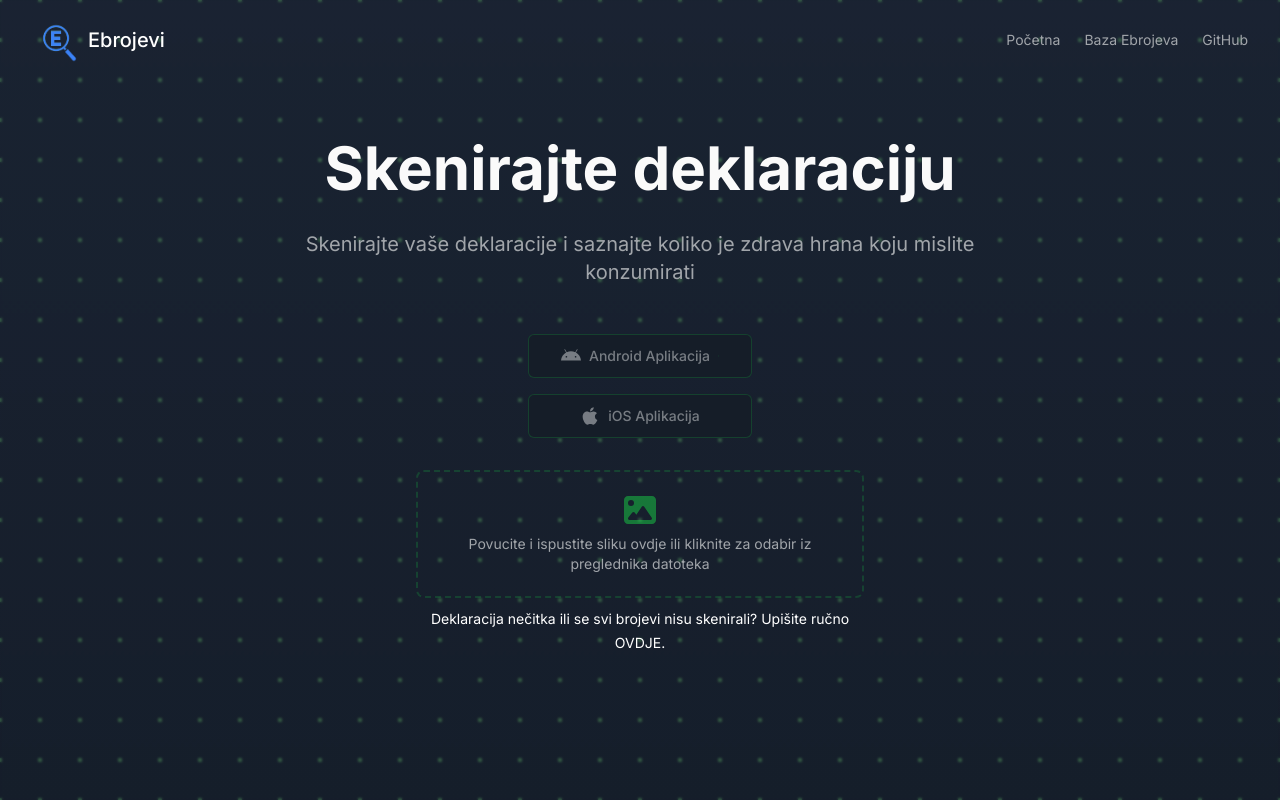
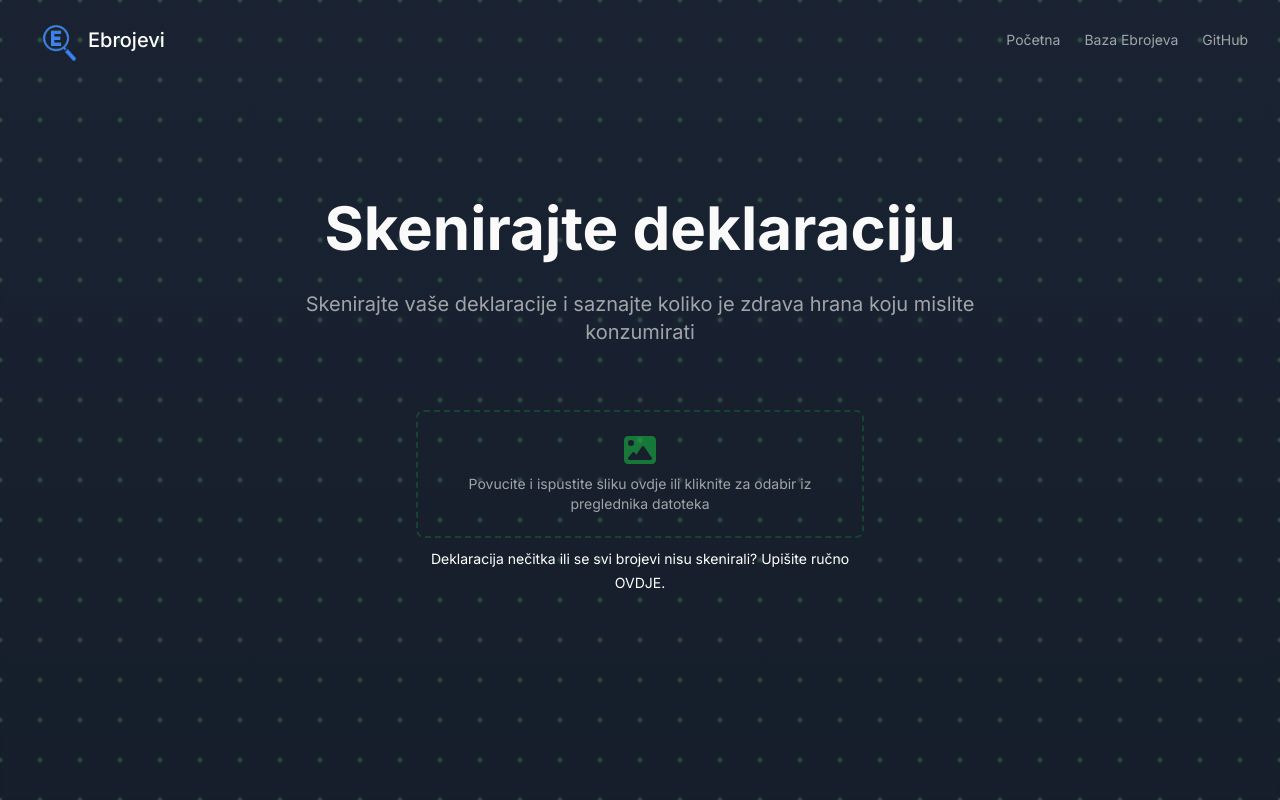
Before and after one commit to MortalWombat-repo/ebrojevi-web, a Next.js app: page / in a window 1280 px wide. Shown: the top 800 px of the page. Built offline with nearby package versions, Linux system fonts and the light colour scheme.

Commit message:
Updated HeroSection.tsx

```diff
--- a/components/home/HeroSection.tsx
+++ b/components/home/HeroSection.tsx
@@ -4,9 +4,7 @@ import { useEffect, useRef, useCallback, useState } from 'react';
 import { motion } from 'framer-motion';
 import { Button } from '@/components/ui/button';
 import { FontAwesomeIcon } from '@fortawesome/react-fontawesome';
-import { faAndroid, faApple } from '@fortawesome/free-brands-svg-icons';
 import { faImage, faXmark, faCrop, faCheck } from '@fortawesome/free-solid-svg-icons';
-import { ArrowRight } from 'lucide-react';
 import { useDropzone, FileRejection } from 'react-dropzone';
 import ReactCrop, { type Crop } from 'react-image-crop';
 import 'react-image-crop/dist/ReactCrop.css';
@@ -256,25 +254,6 @@ const HeroSection = () => {
           transition={{ duration: 0.5, delay: 0.4 }}
           className="flex flex-col items-center justify-center space-y-4 pt-4"
         >
-          <Button
-            size="lg"
-            variant="outline"
-            className="w-56 flex items-center justify-center text-muted-foreground/70 border-primary/20 hover:bg-primary/10 hover:text-white"
-          >
-            <FontAwesomeIcon icon={faAndroid} className="mr-2 h-5 w-5" />
-            Android Aplikacija
-            <ArrowRight className="ml-2 h-4 w-4 text-primary" />
-          </Button>
-
-          <Button
-            size="lg"
-            variant="outline"
-            className="w-56 flex items-center justify-center text-muted-foreground/70 border-primary/20 hover:bg-primary/10 hover:text-white"
-          >
-            <FontAwesomeIcon icon={faApple} className="mr-2 h-5 w-5" />
-            iOS Aplikacija
-          </Button>
-
           <motion.div
             initial={{ opacity: 0, y: 20 }}
             animate={{ opacity: 1, y: 0 }}
```
